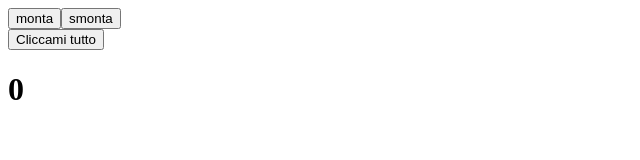
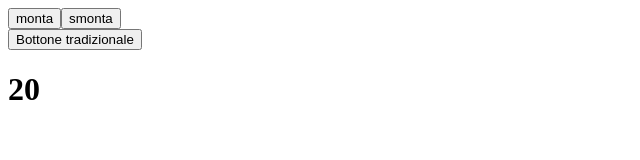
Before and after one commit to Theu/es6-react-setup, a React app: page / in a window 1280 px wide. Both pictures are taken after a click on the button "monta". Shown: the top 160 px of the page, without its empty margins (0-640 px from the left). Built offline with nearby package versions, Linux system fonts and the light colour scheme.

Commit message:
nel constr setto lo stato con component wil did willum lavoro sullo stesso(setState)

```diff
--- a/App.js
+++ b/App.js
@@ -14,26 +14,25 @@ class App extends React.Component {
   }
 
   componentWillMount(){
-    console.log('this is mounting');
+    this.setState({ m: 10 })
   }
 
   componentDidMount(){
-    console.log('elemento caricato');
+    console.log(ReactDOM.findDOMNode(this));
+    this.inc = setInterval(this.update, 1000)
   }
 
   render(){
     console.log('qui verifico se il rendering é attivo')
     return(
       <div>
-        <button onClick={this.update}>
-          Cliccami tutto
-        </button>
-        <h1>{this.state.val}</h1>
+        <button onClick={this.update}>Bottone tradizionale</button>
+        <h1>{this.state.val * this.state.m}</h1>
       </div>
     )
   }
   componentWillUnmount(){
-    console.log('ho smontato tutto!');
+    clearInterval(this.inc)
   }
 }
 
```
